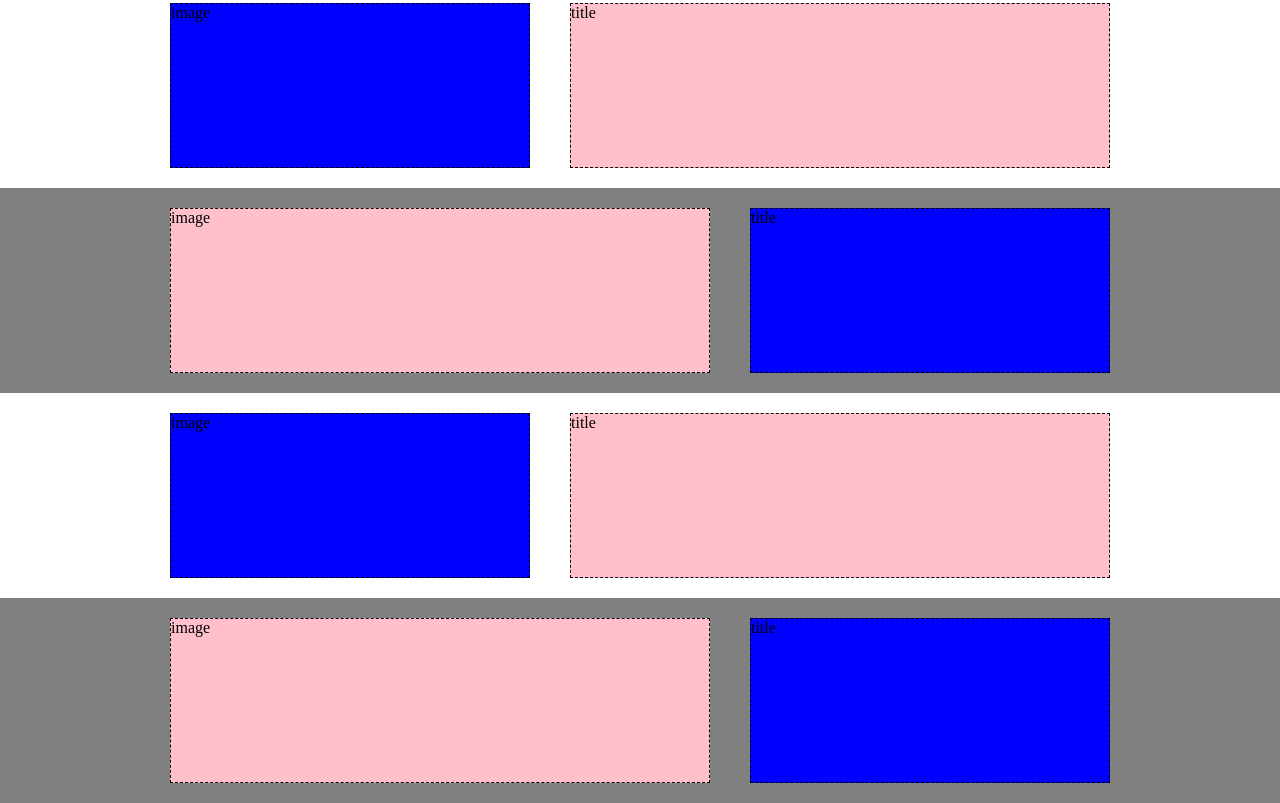
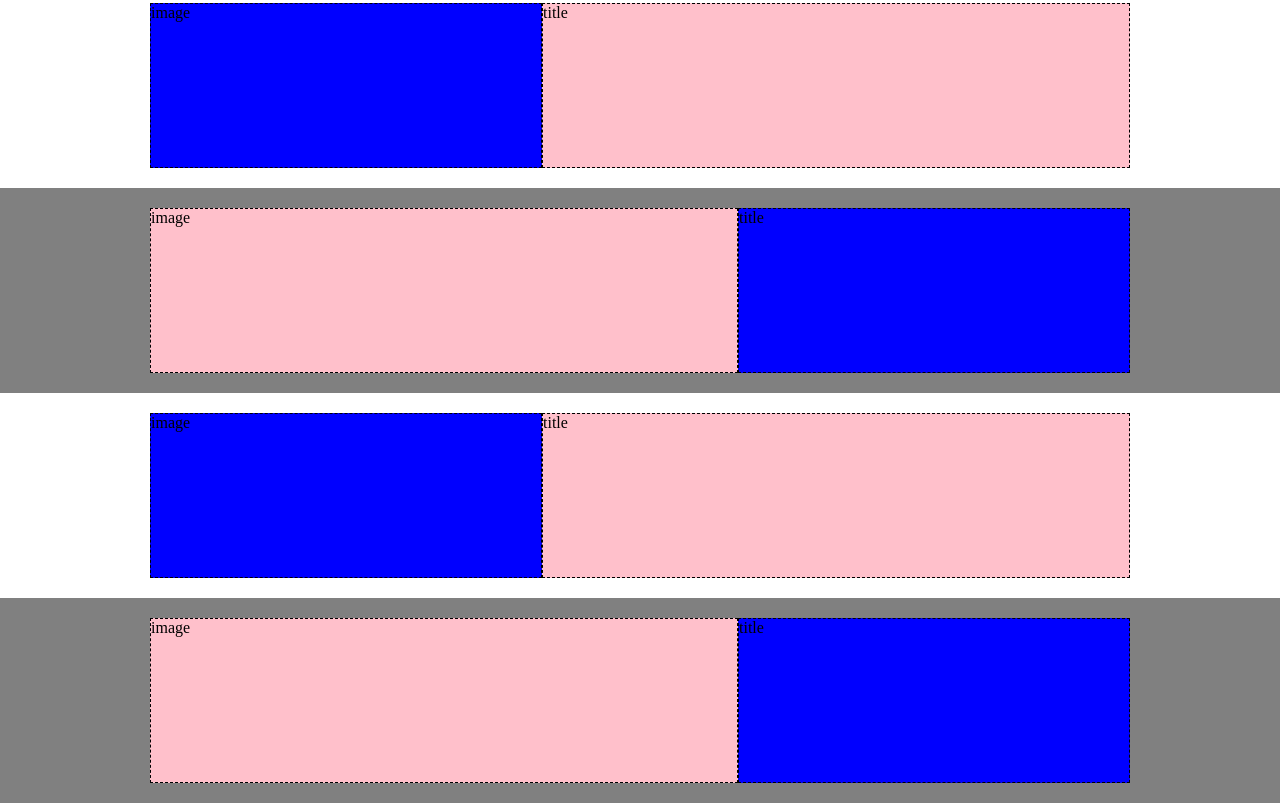
Before and after one commit to giuseppemsabino/htmlcss-struttura-discord, a plain HTML site: page index.html in a window 1280 px wide. Shown: the part 47-850 px from the top of the page. Drawn offline with Linux system fonts and the light colour scheme.

Commit message:
margin delle section

```diff
--- a/css/style.css
+++ b/css/style.css
@@ -79,13 +79,15 @@ section > .container{
   width: 60%;
   height: 165px;
   border: 1px dashed black;
-  margin: 20px;
+  margin-top: 20px;
+  margin-bottom: 20px;
   background-color: pink;
 }
 .col-small{
   width: 40%;
   height: 165px;
   border: 1px dashed black;
-  margin: 20px;
+  margin-top: 20px;
+  margin-bottom: 20px;
   background-color: blue;
 }
```
